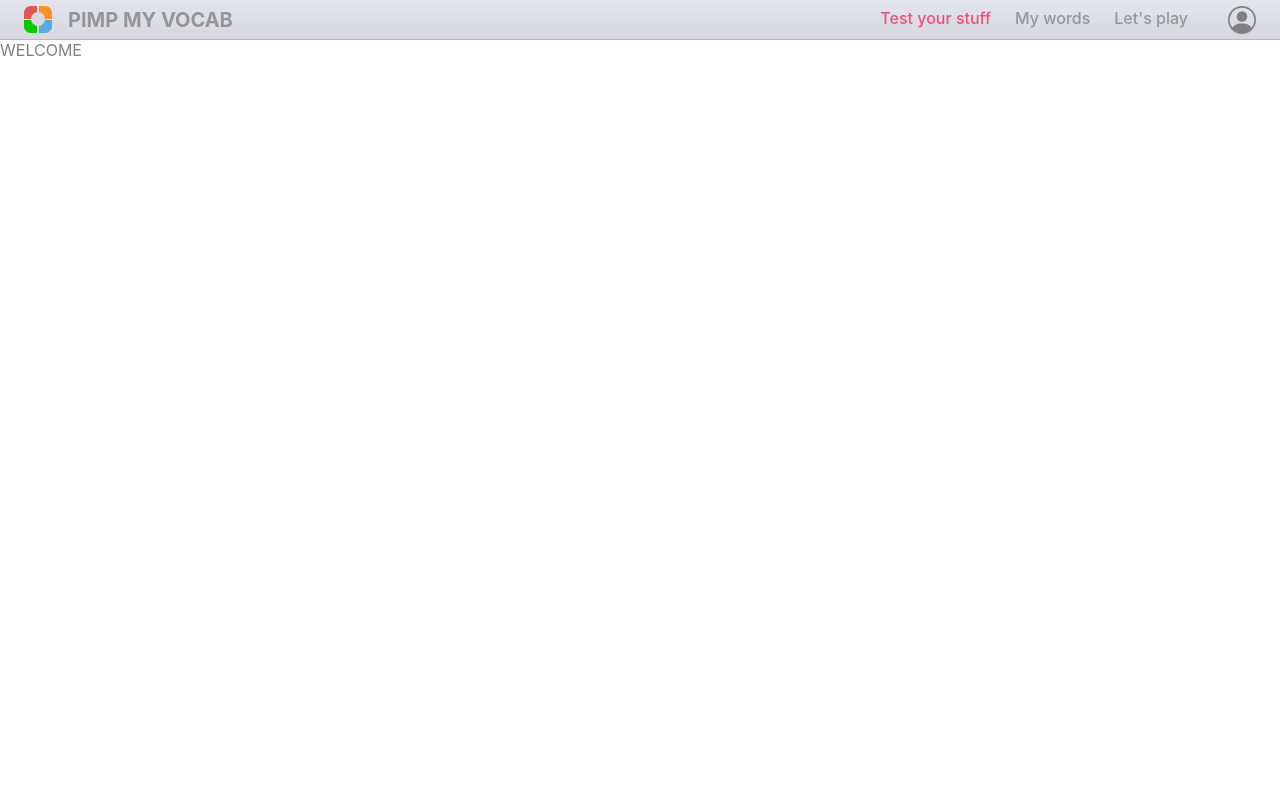
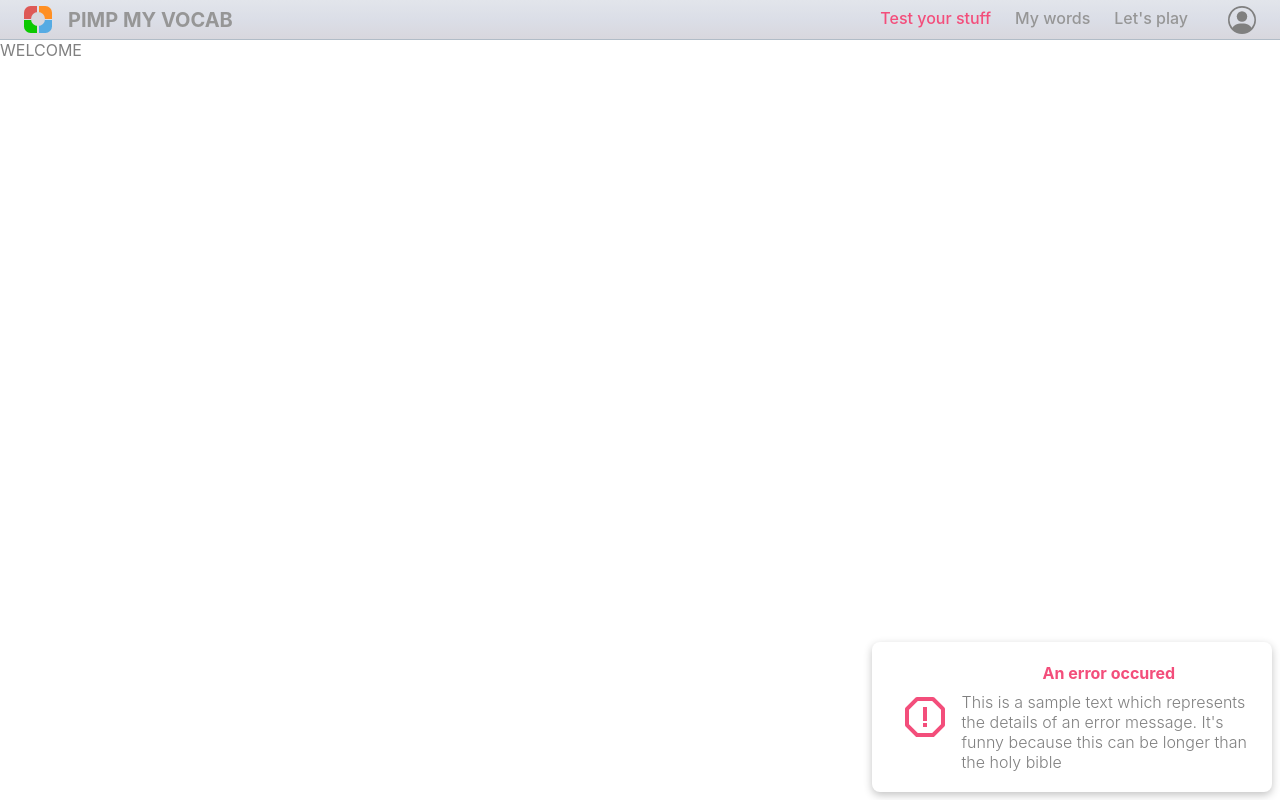
Before and after one commit to Crepkey/pmv_frond_end, a React (Create React App) app: page / in a window 1280 px wide. Built offline with nearby package versions, Linux system fonts and the light colour scheme.

Commit message:
Basic toast with dummy data is done

```diff
--- a/src/App.tsx
+++ b/src/App.tsx
@@ -5,6 +5,7 @@ import MenuBar from "./components/mainComponents/MenuBar";
 import MyWords from "./components/mainComponents/MyWords";
 import Home from "./components/mainComponents/Home";
 import Game from "./components/mainComponents/Game";
+import Toast from "./components/generalComponents/Toast";
 import { AppProvider } from "./AppContext";
 
 // Styles
@@ -29,6 +30,7 @@ function App() {
 					<Route path="/" exact component={Home} />
 					<Redirect to="/" />
 				</Switch>
+				<Toast />
 			</MainContainer>
 		</AppProvider>
 	);
--- /dev/null
+++ b/src/components/generalComponents/Toast.tsx
@@ -0,0 +1,69 @@
+import styled from "styled-components";
+
+/* Icons */
+import { BiErrorAlt } from "react-icons/bi";
+
+/* Styles */
+import { colors } from "src/utils/colors";
+
+const MainContainer = styled.div`
+	display: flex;
+	position: absolute;
+	right: 8px;
+	bottom: 8px;
+	z-index: 1000;
+	height: 150px;
+	width: 400px;
+	padding: 16px;
+	box-sizing: border-box;
+	border-radius: 8px;
+	background: white;
+	box-shadow: rgba(0, 0, 0, 0.24) 0px 3px 8px;
+`;
+
+const TextContainer = styled.div`
+	display: flex;
+	flex-direction: column;
+	flex: 4;
+	min-width: 0;
+	min-height: 0;
+`;
+const Title = styled.div`
+	color: ${colors.error};
+	display: flex;
+	flex: 1;
+	justify-content: space-evenly;
+	align-items: center;
+	font-weight: bold;
+`;
+
+const Details = styled.div`
+	display: flex;
+	flex: 3;
+	justify-content: space-evenly;
+	align-items: center;
+	font-weight: 300;
+`;
+
+const IconContainer = styled.div`
+	display: flex;
+	flex: 1;
+	justify-content: space-evenly;
+	align-items: center;
+`;
+
+export default function Toast() {
+	return (
+		<MainContainer>
+			<IconContainer>
+				<BiErrorAlt size={48} color={colors.error} />
+			</IconContainer>
+			<TextContainer>
+				<Title>An error occured</Title>
+				<Details>
+					This is a sample text which represents the details of an error message. It's funny because this can be longer than the holy bible
+				</Details>
+			</TextContainer>
+		</MainContainer>
+	);
+}
```
